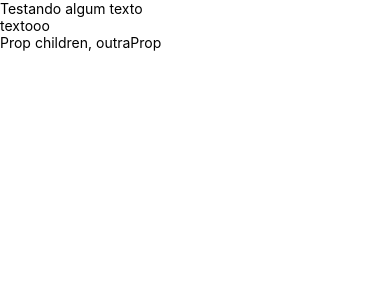
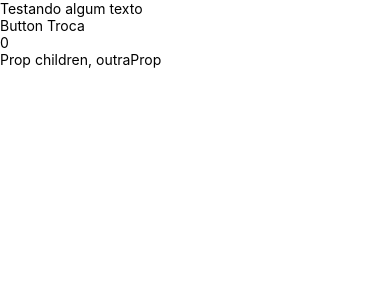
Before and after one commit to danitlf/curso-gabarito, a React Native app: screen / in a window 390 px wide. Shown: the top 300 px of the page. Built offline with nearby package versions, Linux system fonts and the light colour scheme.

Commit message:
explicando state

```diff
--- a/App.js
+++ b/App.js
@@ -1,5 +1,11 @@
 import React, { Fragment, Component } from 'react';
-import { SafeAreaView, StyleSheet, View, Text } from 'react-native';
+import {
+    SafeAreaView,
+    StyleSheet,
+    View,
+    Text,
+    TouchableOpacity
+} from 'react-native';
 import { ComponentStateLess } from './src/components';
 
 function ComponentStateLessFunc({ text }) {
@@ -7,9 +13,22 @@ function ComponentStateLessFunc({ text }) {
 }
 
 class ComponentWithState extends Component {
+    constructor(props) {
+        super(props);
+        this.state = { count: 0 };
+    }
+
+    changeText = () => {
+        this.setState({ count: ++this.state.count });
+    };
+
     render() {
         return (
             <View>
+                <TouchableOpacity onPress={this.changeText}>
+                    <Text>Button Troca</Text>
+                </TouchableOpacity>
+                <Text>{this.state.count}</Text>
                 <Text>
                     {this.props.children}, {this.props.outraProp}
                 </Text>
@@ -23,7 +42,7 @@ const App = () => {
         <Fragment>
             <SafeAreaView>
                 <ComponentStateLess text={'Testando algum texto'} />
-                <ComponentStateLessFunc text={'textooo'} />
+                {/* <ComponentStateLessFunc text={'textooo'} /> */}
                 <ComponentWithState outraProp={'outraProp'}>
                     Prop children
                 </ComponentWithState>
```
